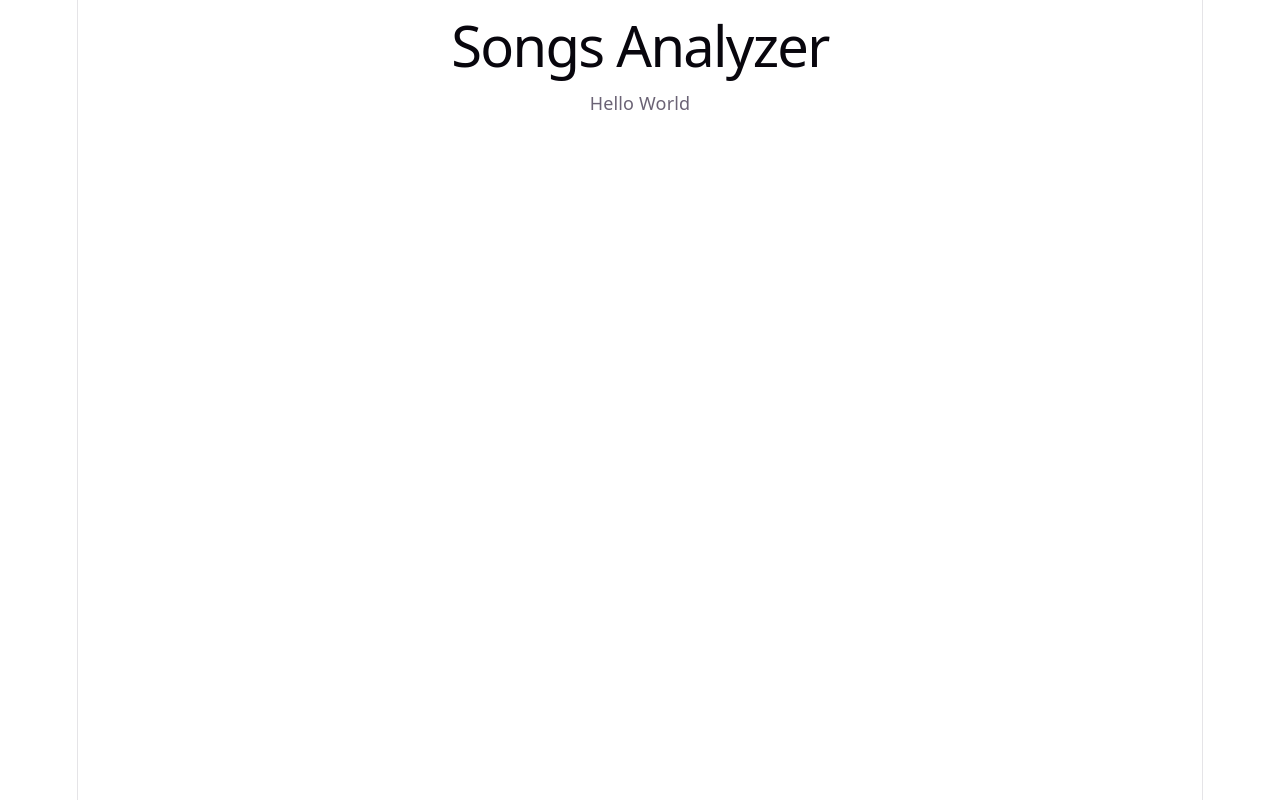
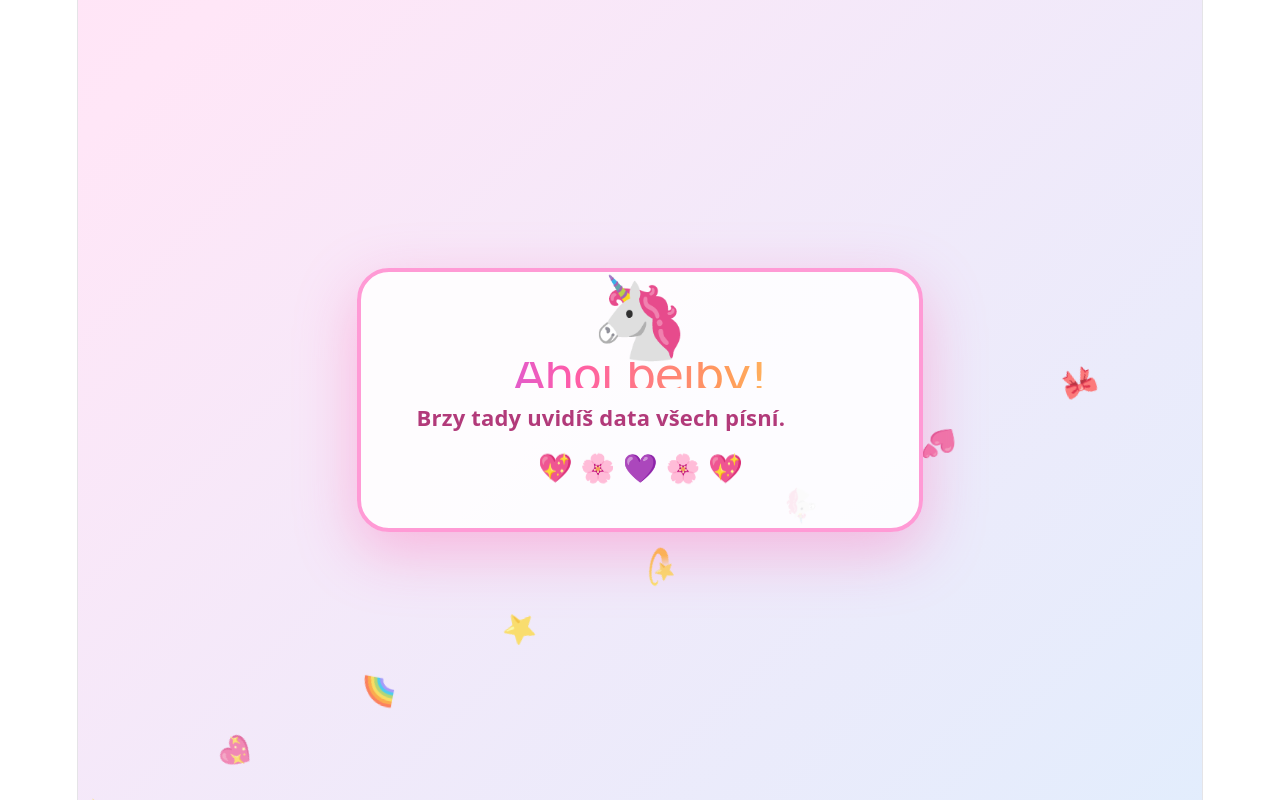
Before and after one commit to josefprochazka/songs-names-analyzer, a React (Vite) app in the folder frontend/: page / in a window 1280 px wide. Built offline with nearby package versions, Linux system fonts and the light colour scheme.

Commit message:
Add playful unicorn placeholder page for wife preview

```diff
--- a/frontend/src/App.css
+++ b/frontend/src/App.css
@@ -1,184 +1,106 @@
-.counter {
-  font-size: 16px;
-  padding: 5px 10px;
-  border-radius: 5px;
-  color: var(--accent);
-  background: var(--accent-bg);
-  border: 2px solid transparent;
-  transition: border-color 0.3s;
-  margin-bottom: 24px;
+.unicorn-page {
+  min-height: 100vh;
+  display: flex;
+  align-items: center;
+  justify-content: center;
+  position: relative;
+  overflow: hidden;
+  background: linear-gradient(135deg, #ffd6ec, #ffe6f7, #d6f0ff, #fff0d6);
+  background-size: 400% 400%;
+  animation: gradient-shift 8s ease infinite;
+}
 
-  &:hover {
-    border-color: var(--accent-border);
+@keyframes gradient-shift {
+  0% { background-position: 0% 50%; }
+  50% { background-position: 100% 50%; }
+  100% { background-position: 0% 50%; }
+}
+
+.sparkle-field {
+  position: absolute;
+  inset: 0;
+  pointer-events: none;
+}
+
+.sparkle {
+  position: absolute;
+  top: -40px;
+  font-size: 28px;
+  animation: fall 6s linear infinite;
+}
+
+@keyframes fall {
+  0% {
+    top: -40px;
+    transform: rotate(0deg);
+    opacity: 1;
   }
-  &:focus-visible {
-    outline: 2px solid var(--accent);
-    outline-offset: 2px;
+  100% {
+    top: 110%;
+    transform: rotate(360deg);
+    opacity: 0.6;
   }
 }
 
-.hero {
+.unicorn-card {
   position: relative;
-
-  .base,
-  .framework,
-  .vite {
-    inset-inline: 0;
-    margin: 0 auto;
-  }
-
-  .base {
-    width: 170px;
-    position: relative;
-    z-index: 0;
-  }
-
-  .framework,
-  .vite {
-    position: absolute;
-  }
-
-  .framework {
-    z-index: 1;
-    top: 34px;
-    height: 28px;
-    transform: perspective(2000px) rotateZ(300deg) rotateX(44deg) rotateY(39deg)
-      scale(1.4);
-  }
-
-  .vite {
-    z-index: 0;
-    top: 107px;
-    height: 26px;
-    width: auto;
-    transform: perspective(2000px) rotateZ(300deg) rotateX(40deg) rotateY(39deg)
-      scale(0.8);
-  }
+  z-index: 1;
+  background: rgba(255, 255, 255, 0.85);
+  border-radius: 32px;
+  padding: 48px 56px;
+  text-align: center;
+  box-shadow: 0 20px 60px rgba(255, 105, 180, 0.4);
+  border: 4px solid #ff9ad5;
 }
 
-#center {
-  display: flex;
-  flex-direction: column;
-  gap: 25px;
-  place-content: center;
-  place-items: center;
-  flex-grow: 1;
-
-  @media (max-width: 1024px) {
-    padding: 32px 20px 24px;
-    gap: 18px;
-  }
+.unicorn-emoji {
+  font-size: 80px;
+  animation: bounce 1.6s ease-in-out infinite;
 }
 
-#next-steps {
-  display: flex;
-  border-top: 1px solid var(--border);
-  text-align: left;
-
-  & > div {
-    flex: 1 1 0;
-    padding: 32px;
-    @media (max-width: 1024px) {
-      padding: 24px 20px;
-    }
-  }
-
-  .icon {
-    margin-bottom: 16px;
-    width: 22px;
-    height: 22px;
-  }
-
-  @media (max-width: 1024px) {
-    flex-direction: column;
-    text-align: center;
-  }
+@keyframes bounce {
+  0%, 100% { transform: translateY(0); }
+  50% { transform: translateY(-20px); }
 }
 
-#docs {
-  border-right: 1px solid var(--border);
-
-  @media (max-width: 1024px) {
-    border-right: none;
-    border-bottom: 1px solid var(--border);
-  }
+.rainbow-text {
+  font-size: 48px;
+  margin: 16px 0;
+  background: linear-gradient(90deg, #ff5ca8, #ff9a5c, #ffe45c, #5cff8f, #5cc9ff, #b95cff, #ff5ca8);
+  background-size: 200% auto;
+  -webkit-background-clip: text;
+  background-clip: text;
+  color: transparent;
+  animation: rainbow-move 3s linear infinite;
+  font-family: 'Comic Sans MS', 'Comic Sans', cursive, sans-serif;
 }
 
-#next-steps ul {
-  list-style: none;
-  padding: 0;
-  display: flex;
-  gap: 8px;
-  margin: 32px 0 0;
-
-  .logo {
-    height: 18px;
-  }
-
-  a {
-    color: var(--text-h);
-    font-size: 16px;
-    border-radius: 6px;
-    background: var(--social-bg);
-    display: flex;
-    padding: 6px 12px;
-    align-items: center;
-    gap: 8px;
-    text-decoration: none;
-    transition: box-shadow 0.3s;
-
-    &:hover {
-      box-shadow: var(--shadow);
-    }
-    .button-icon {
-      height: 18px;
-      width: 18px;
-    }
-  }
-
-  @media (max-width: 1024px) {
-    margin-top: 20px;
-    flex-wrap: wrap;
-    justify-content: center;
-
-    li {
-      flex: 1 1 calc(50% - 8px);
-    }
-
-    a {
-      width: 100%;
-      justify-content: center;
-      box-sizing: border-box;
-    }
-  }
+@keyframes rainbow-move {
+  to { background-position: 200% center; }
 }
 
-#spacer {
-  height: 88px;
-  border-top: 1px solid var(--border);
-  @media (max-width: 1024px) {
-    height: 48px;
-  }
+.bounce-text {
+  font-size: 22px;
+  color: #b23a7a;
+  font-weight: 600;
 }
 
-.ticks {
-  position: relative;
-  width: 100%;
+.blink {
+  animation: blink 1s step-start infinite;
+  color: #ff2f92;
+}
 
-  &::before,
-  &::after {
-    content: '';
-    position: absolute;
-    top: -4.5px;
-    border: 5px solid transparent;
-  }
+@keyframes blink {
+  50% { opacity: 0; }
+}
 
-  &::before {
-    left: 0;
-    border-left-color: var(--border);
-  }
-  &::after {
-    right: 0;
-    border-right-color: var(--border);
-  }
+.hearts {
+  margin-top: 24px;
+  font-size: 28px;
+  animation: wiggle 2s ease-in-out infinite;
 }
+
+@keyframes wiggle {
+  0%, 100% { transform: rotate(-3deg); }
+  50% { transform: rotate(3deg); }
+}
--- a/frontend/src/App.tsx
+++ b/frontend/src/App.tsx
@@ -1,9 +1,34 @@
+import './App.css'
+
+const sparkles = ['✨', '💖', '🌈', '⭐', '💫', '🦄', '💕', '🎀']
+
 function App() {
   return (
-    <>
-      <h1>Songs Analyzer</h1>
-      <p>Hello World</p>
-    </>
+    <div className="unicorn-page">
+      <div className="sparkle-field">
+        {sparkles.map((emoji, i) => (
+          <span
+            key={i}
+            className="sparkle"
+            style={{
+              left: `${(i * 12.5) % 100}%`,
+              animationDelay: `${i * 0.4}s`,
+            }}
+          >
+            {emoji}
+          </span>
+        ))}
+      </div>
+
+      <div className="unicorn-card">
+        <div className="unicorn-emoji">🦄</div>
+        <h1 className="rainbow-text">Ahoj bejby!</h1>
+        <p className="bounce-text">
+          Brzy tady uvidíš data všech písní. <span className="blink">Těš se!</span>
+        </p>
+        <div className="hearts">💖 🌸 💜 🌸 💖</div>
+      </div>
+    </div>
   )
 }
 
```
